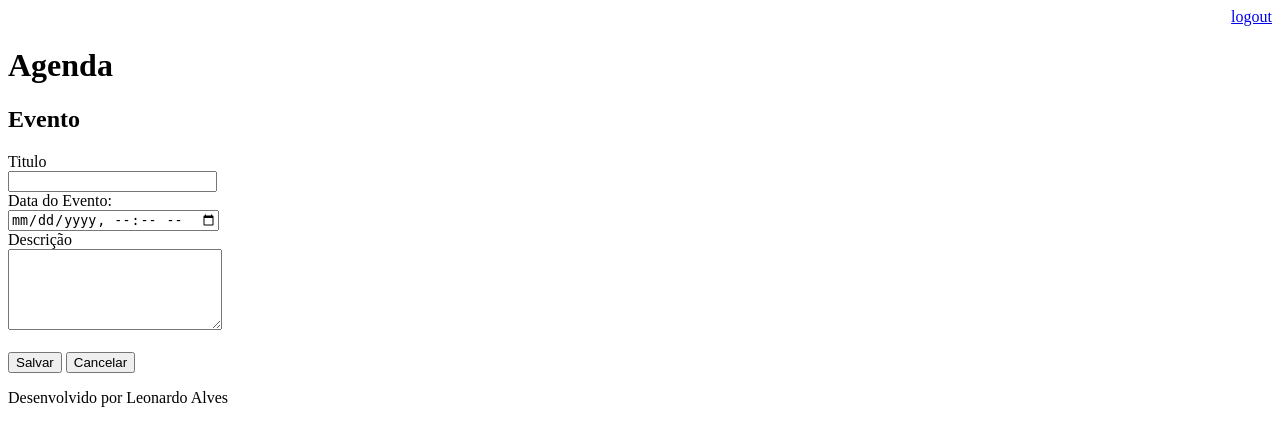
After one commit to Leonardolasz/agenda, a Django app: page /agenda/evento/ in a window 1280 px wide. The commit adds this page. Shown: the top 446 px of the page. Run offline with Django 4.2, Linux system fonts and the light colour scheme; a user stored in the database is signed in.

Commit message:
incluido template para inserção de eventos da agenda. Incluido o gitignora para ignorar os arquivos compilados.

```diff
--- a/agenda/urls.py
+++ b/agenda/urls.py
@@ -21,6 +21,8 @@ from django.views.generic import RedirectView
 urlpatterns = [
     path('admin/', admin.site.urls),
     path('agenda/', views.lista_eventos),
+    path('agenda/evento/', views.evento),
+    path('agenda/evento/submit', views.submit_evento),
     path('', RedirectView.as_view(url='/agenda/')),
     path('login/', views.login_user),
     path('login/submit/', views.submit_login),
--- a/core/views.py
+++ b/core/views.py
@@ -33,3 +33,20 @@ def lista_eventos(request):
     evento = Evento.objects.filter(usuario=usuario)
     dados = {'eventos': evento}
     return render(request, 'agenda.html', dados)
+
+@login_required(login_url='/login/')
+def evento(request):
+    return render(request, 'evento.html')
+
+@login_required(login_url='/login/')
+def submit_evento(request):
+    if request.POST:
+        titulo = request.POST.get('titulo')
+        data_evento = request.POST.get('data_evento')
+        descricao = request.POST.get('descricao')
+        usuario = request.user
+        Evento.objects.create(titulo=titulo,
+                              data_evento=data_evento,
+                              descricao=descricao,
+                              usuario=usuario)
+    return redirect('/')
--- a/templates/agenda.html
+++ b/templates/agenda.html
@@ -2,7 +2,9 @@
 
 {% block content %}
     <h2>Agendamentos</h2>
-
+    <a href="evento/">
+        <button type="button">Novo Evento</button>
+    </a>
     <ul style="font-size: 18px">
         {% for evento in eventos %}
             <li>{{ evento.titulo }} - {{ evento.get_data_evento}}</li>
--- /dev/null
+++ b/templates/evento.html
@@ -0,0 +1,25 @@
+{%  extends "model-page.html" %}
+
+{% block content %}
+
+<h2>Evento</h2>
+
+<form action="submit" method="POST"> {% csrf_token %}
+    <label>Titulo</label>
+    <br>
+    <input type="text" name="titulo" size="23">
+    <br>
+    <labeL>Data do Evento:</labeL>
+    <br>
+    <input type="datetime-local" name="data_evento">
+    <br>
+    <label>Descrição</label>
+    <br>
+    <textarea name="descricao" rows="5" cols="24"></textarea>
+    <br><br>
+    <button type="submit">Salvar</button>
+    <a href="/">
+    <button type="button">Cancelar</button>
+    </a>
+</form>
+{% endblock %}
```
Also changed, not shown: db.sqlite3, 1 other file.
